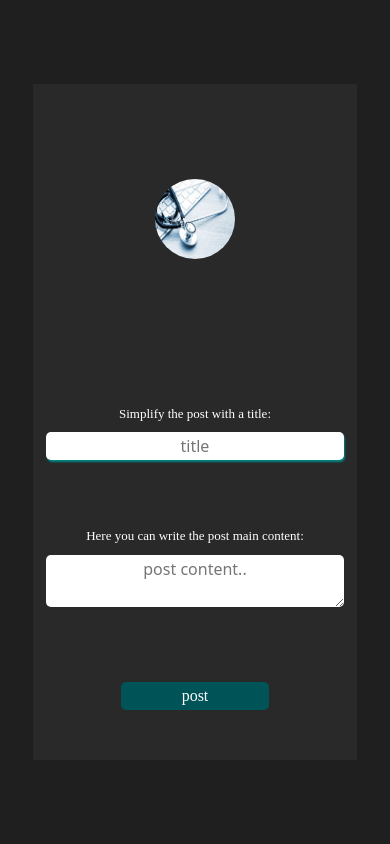
After one commit to wassimks/flask-app, a Flask app: page /posting in a window 390 px wide. The commit adds this page. Run offline with Flask 2, Linux system fonts and the light colour scheme; parts of the project's set-up code (start-up, migrations or seed data) failed here and were passed over.

Commit message:
fix posting from phone+post order

```diff
--- a/app/models.py
+++ b/app/models.py
@@ -24,3 +24,6 @@ class comments(datab.Model):
     commenter= datab.Column(datab.Integer(), datab.ForeignKey(users.id))
     original_post= datab.Column(datab.Integer(), datab.ForeignKey(posts.id))
     c_content= datab.Column(datab.String(255))
+
+class likes(datab.Model):
+    id= datab.Column(datab.Integer(), primary_key=True)
--- /dev/null
+++ b/app/templates/ph_posting.html
@@ -0,0 +1,67 @@
+<!doctype html>
+<html lang="en">
+  <head>
+    <!-- Required meta tags -->
+    <meta charset="utf-8">
+    <meta name="viewport" content="width=device-width, initial-scale=1">
+
+    <!-- Bootstrap CSS -->
+    <link href="https://cdn.jsdelivr.net/npm/bootstrap@5.0.2/dist/css/bootstrap.min.css" rel="stylesheet" integrity="sha384-EVSTQN3/azprG1Anm3QDgpJLIm9Nao0Yz1ztcQTwFspd3yD65VohhpuuCOmLASjC" crossorigin="anonymous">
+    <link rel="stylesheet" href="/static/CSS/dark_mode.css">
+    <title>Register</title>
+  </head>
+  <body>
+
+    <div class="col-12 dark-mode-bg full-page-height flex flex-centerize">
+        <div class="col-10 dark-mode-item-bg wt flex" style="height: 80vh;">
+            <div class="col-12">
+                <div class="col-12 flex flex-centerize" style="height: 40%;">
+                    <div class="flex flex-centerize" style="width: 80px; height: 80px;">
+                        <img src="/static/IMG/Stethoscope on the keyboard.jpeg" alt="" style="width:100%; height:100%; border-radius: 90px;">
+                    </div>
+                </div>
+                <div class="" style="height:60%;">
+                    <div id="login_form" class="flex flex-between full-height">
+                        <div class="flex flex-centerize flex-column col-12 full-height">
+                            <form action="" method="POST" class="flex flex-column flex-evenly col-11" style="height:80%;">
+                                <span class="wt flex flex-centerize serif" style="font-size: small;"> Simplify the post with a title:</span>
+                                <input name="post-title" type="text" class="no-edges text-centerize writing-padding blue-box-shadow"
+                                  placeholder="title" autofocus><br><br>
+                                <span class="wt flex flex-centerize serif" style="font-size: small;"> Here you can write the post main content: </span>
+                                <textarea name="post-body" class="no-edges text-centerize writing-padding blue-box-shadow" placeholder="post content.."></textarea> <br><br>
+                                <span class="wt flex flex-centerize serif"></span>
+                                <div class="flex flex-evenly">
+                                  <button id="validate_to_login" class="wt serif col-6 no-edges writing-padding no-border" type="submit"
+                                    style="background-color: #005457">post</button>
+                                </div>
+                              </form>
+<!--                             <div class="wt col-8 serif flex flex-centerize" style="height: 20%;">
+                              <div style="text-align: center; font-size:x-small;">
+                                  you don't have an account yet? click
+                                  <button id="" class="transparent-btn to_log">
+                                    <a href="{{ url_for('get_register') }}" style="padding:0px 4px; font-size: small;">
+                                      here
+                                    </a>
+                                  </button>
+                                  to Register
+                              </div>
+                          </div>
+ -->                        </div>
+                      </div>
+                </div>
+            </div>
+            <div></div>
+        </div>
+    </div>
+    <!-- Optional JavaScript; choose one of the two! -->
+
+    <!-- Option 1: Bootstrap Bundle with Popper -->
+    <script src="https://cdn.jsdelivr.net/npm/bootstrap@5.0.2/dist/js/bootstrap.bundle.min.js" integrity="sha384-MrcW6ZMFYlzcLA8Nl+NtUVF0sA7MsXsP1UyJoMp4YLEuNSfAP+JcXn/tWtIaxVXM" crossorigin="anonymous"></script>
+
+    <!-- Option 2: Separate Popper and Bootstrap JS -->
+    <!--
+    <script src="https://cdn.jsdelivr.net/npm/@popperjs/core@2.9.2/dist/umd/popper.min.js" integrity="sha384-IQsoLXl5PILFhosVNubq5LC7Qb9DXgDA9i+tQ8Zj3iwWAwPtgFTxbJ8NT4GN1R8p" crossorigin="anonymous"></script>
+    <script src="https://cdn.jsdelivr.net/npm/bootstrap@5.0.2/dist/js/bootstrap.min.js" integrity="sha384-cVKIPhGWiC2Al4u+LWgxfKTRIcfu0JTxR+EQDz/bgldoEyl4H0zUF0QKbrJ0EcQF" crossorigin="anonymous"></script>
+    -->
+  </body>
+</html>
--- a/app/views.py
+++ b/app/views.py
@@ -133,11 +133,19 @@ def get_home():
 		datab.session.commit()
 		print('comment added')
 		return redirect(request.url)
+	base=sqlite3.connect('app/alchemy.db')
+	curs=base.cursor()
+
 
 	users=models.users.query.all()
-	posts=models.posts.query.all()
+	posts=curs.execute(
+		'SELECT * FROM posts ORDER BY id DESC'
+	).fetchall()
+	base.commit()
+	base.close()
 	comments= models.comments.query.all()
 
+	print(posts[1][0])
 	return render_template("home.html"
 	,users=users
 	,posts=posts
@@ -186,6 +194,40 @@ def out():
 	logout_user()
 	return redirect(url_for('get_home'))
 
+@app.route('/posting', methods=['GET','POST'])
+def get_posting():
+	method=request.method
+	form=request.form
+	if method == "POST":
+		# print('first step to post validated ')
+		if "post-title" in form and form["post-title"]:
+			# print('second step to post validated ')
+			if "post-body" in form and form['post-body']:
+				# print('third step to post validated ')
+				post_title = form["post-title"]
+				post_body=form["post-body"]
+				created=datetime.datetime.now().strftime('%B %d %Y - %H:%M')
+				# db=get_db()
+				# time=
+
+				n_post=models.posts(
+					date=created,
+					post_title=post_title,
+					post_body=post_body,
+					relative_index=current_user.id
+				)
+				datab.session.add(n_post)
+				datab.session.commit()
+				print('post added to posts class from models file, and post had should be posted')
+				return redirect(request.url_root)
+			else:
+				print("no body were found for thr post")
+		else:
+			print('no title were found for this post')
+	else:
+		print('method not equal to post '+" ; "+ method)
+
+	return render_template('ph_posting.html')
 
 
 def get_post(id):
```
Also changed, not shown: app/templates/home.html (+36 -29 lines), app/alchemy.db, app/static/profile-photos/Initial Letter Logo Ks Company Name Stock Vector (Royalty Free) 1019189167.jpeg (added).
